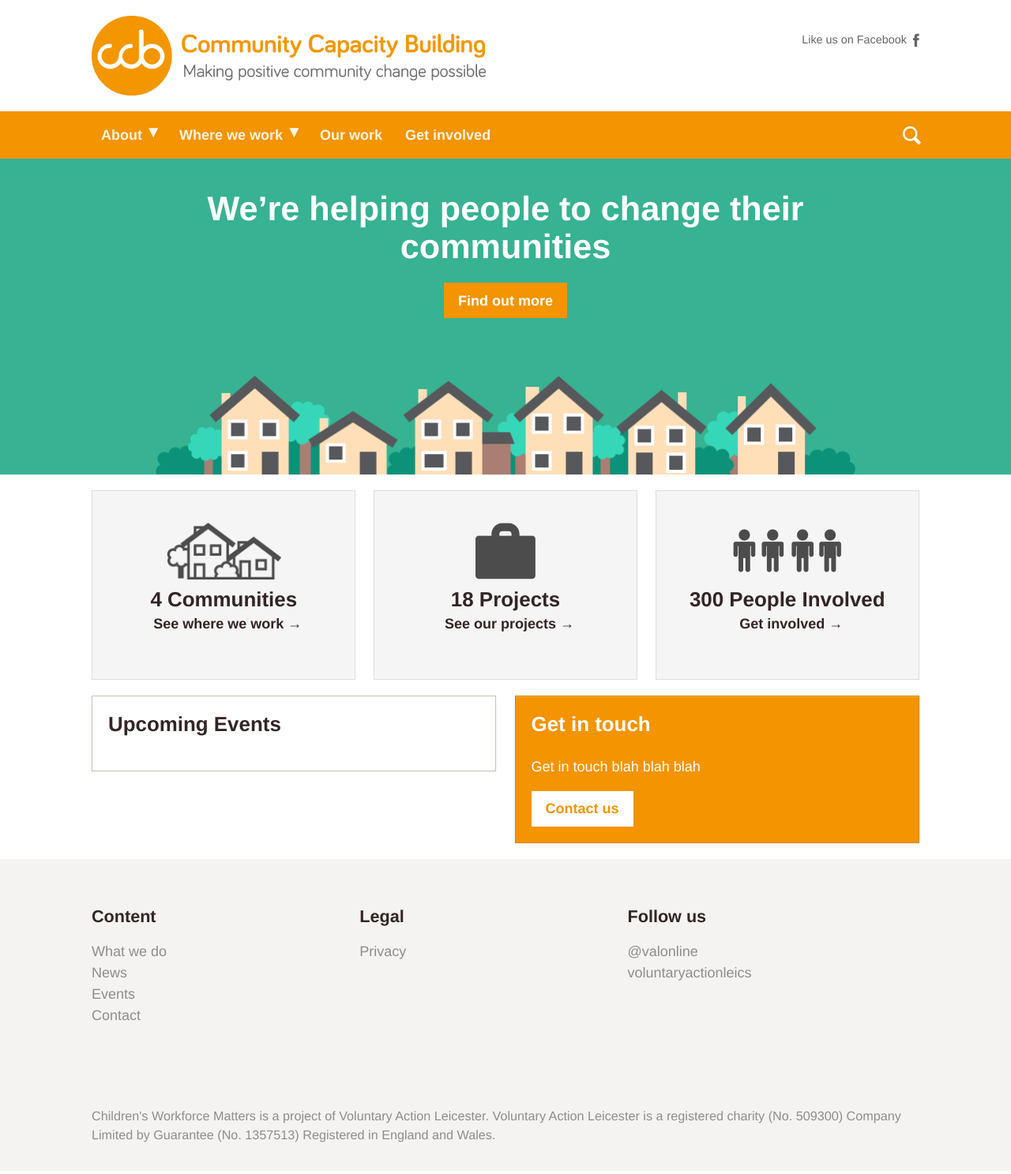
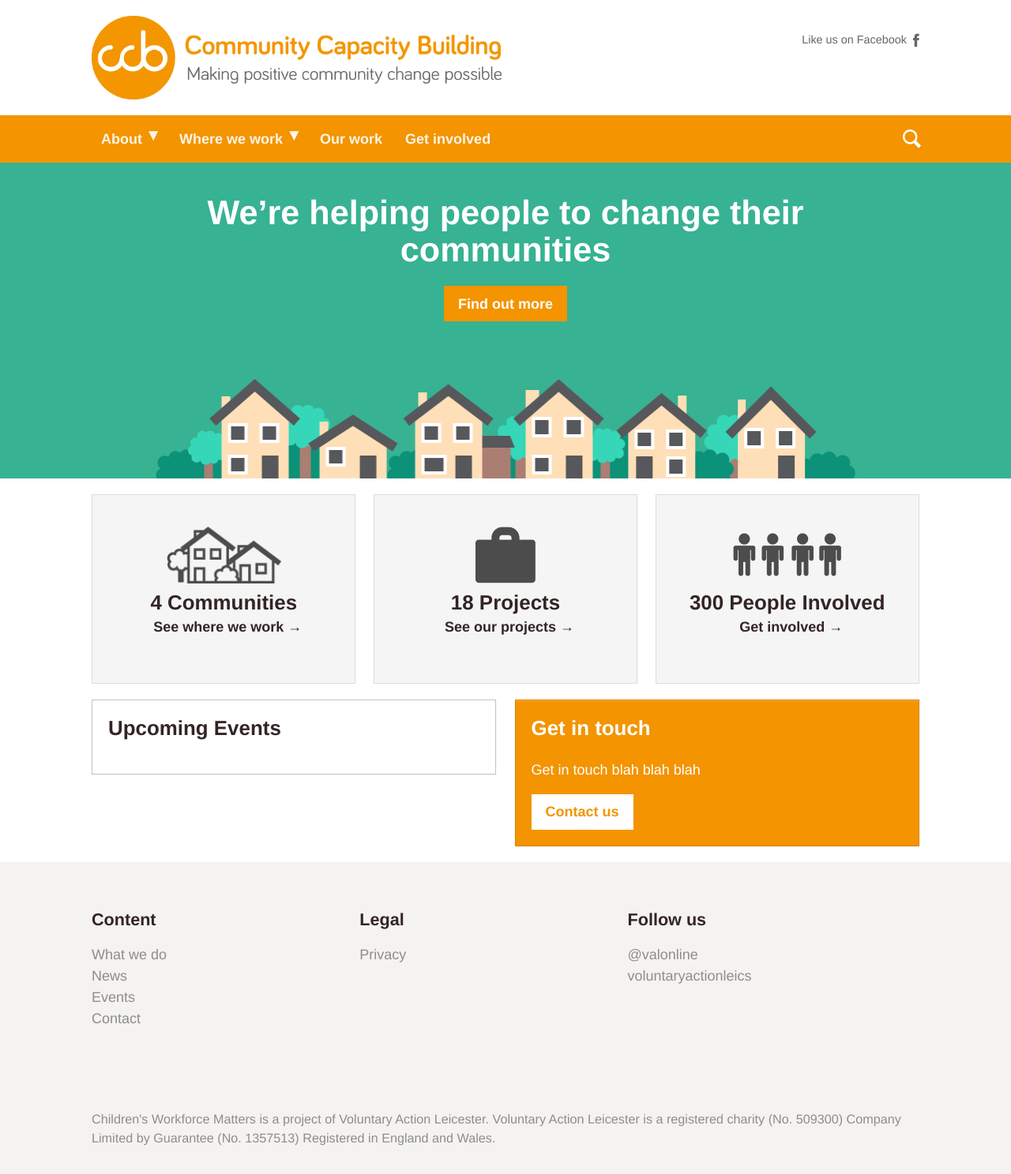
Before and after one commit to richardatval/www.communitycapacity.co.uk, a Jekyll site: the page built from index.html, in a window 1280 px wide. Shown: the whole page at 79% size. Built offline with Jekyll 4.4.1, drawn with Linux system fonts in a browser that asks for light colours; nearby versions of some CDN libraries.

Commit message:
Add mixins

```diff
--- a/_sass/base/_base.scss
+++ b/_sass/base/_base.scss
@@ -3,6 +3,7 @@
 // Copyright 2013-2015 thoughtbot, inc.
 // MIT License
 
+@import "mixins";
 @import "variables";
 
 // Neat Settings -- uncomment if using Neat -- must be imported before Neat
--- /dev/null
+++ b/_sass/base/_mixins.scss
@@ -0,0 +1,14 @@
+@mixin logoresizer($orginalimagewidth, $orginalimageheight) {
+	$size: 320;
+	background-size: ($size - ($gutter*2)) (($size - ($gutter*2)) * ($orginalimageheight/$orginalimagewidth));
+	width: ($size - ($gutter*2));
+	height: ($size - ($gutter*2))*($orginalimageheight/$orginalimagewidth);
+	@while $size < 600px {
+		@include media(#{$size}px) {
+			background-size: ($size - ($gutter*2)) (($size - ($gutter*2)) * ($orginalimageheight/$orginalimagewidth));
+			width: ($size - ($gutter*2));
+			height: ($size - ($gutter*2))*($orginalimageheight/$orginalimagewidth);
+			$size: $size + 40
+		}
+	}
+}
--- a/_sass/components/_navigation.scss
+++ b/_sass/components/_navigation.scss
@@ -371,20 +371,6 @@ header.navigation {
 	}
 }
 
-@mixin resizer($name) {
-@debug '#{"$navigation-" + $name + "-image-width"}';
-}
-
-@include resizer("xsmall");
-
-$navigation-xsmall-image-width: 290px;
-$navigation-xsmall-image-ratio: $navigation-xsmall-image-width/$logo-image-width;
-$navigation-xsmall-image-height: $logo-image-height*$navigation-xsmall-image-ratio;
-
-$navigation-medium-image-width: 500px;
-$navigation-medium-image-ratio: $navigation-medium-image-width/$logo-image-width;
-$navigation-medium-image-height: $logo-image-height*$navigation-medium-image-ratio;
-
 a.logo {
 	margin: $gutter;
 	color: #fff;
@@ -393,19 +379,7 @@ a.logo {
 	background-repeat: no-repeat;
 	background-position: center center;
 	text-indent: -99999px;
-	background-size: $navigation-xsmall-image-width $navigation-xsmall-image-height;
-	width: $navigation-xsmall-image-width;
-	height: $navigation-xsmall-image-height;
-	@include media(500px) {
-		background-size: $navigation-medium-image-width $navigation-medium-image-height;
-		width: $navigation-medium-image-width;
-		height: $navigation-medium-image-height;
-	}
-	@include media(600px) {
-		background-size: $navigation-medium-image-width $navigation-medium-image-height;
-		width: $navigation-medium-image-width;
-		height: $navigation-medium-image-height;
-	}
+	@include logoresizer($logo-image-width, $logo-image-height);
 	background-image:url('#{"" + $image-directory}/logo.png');
 }
 
```
